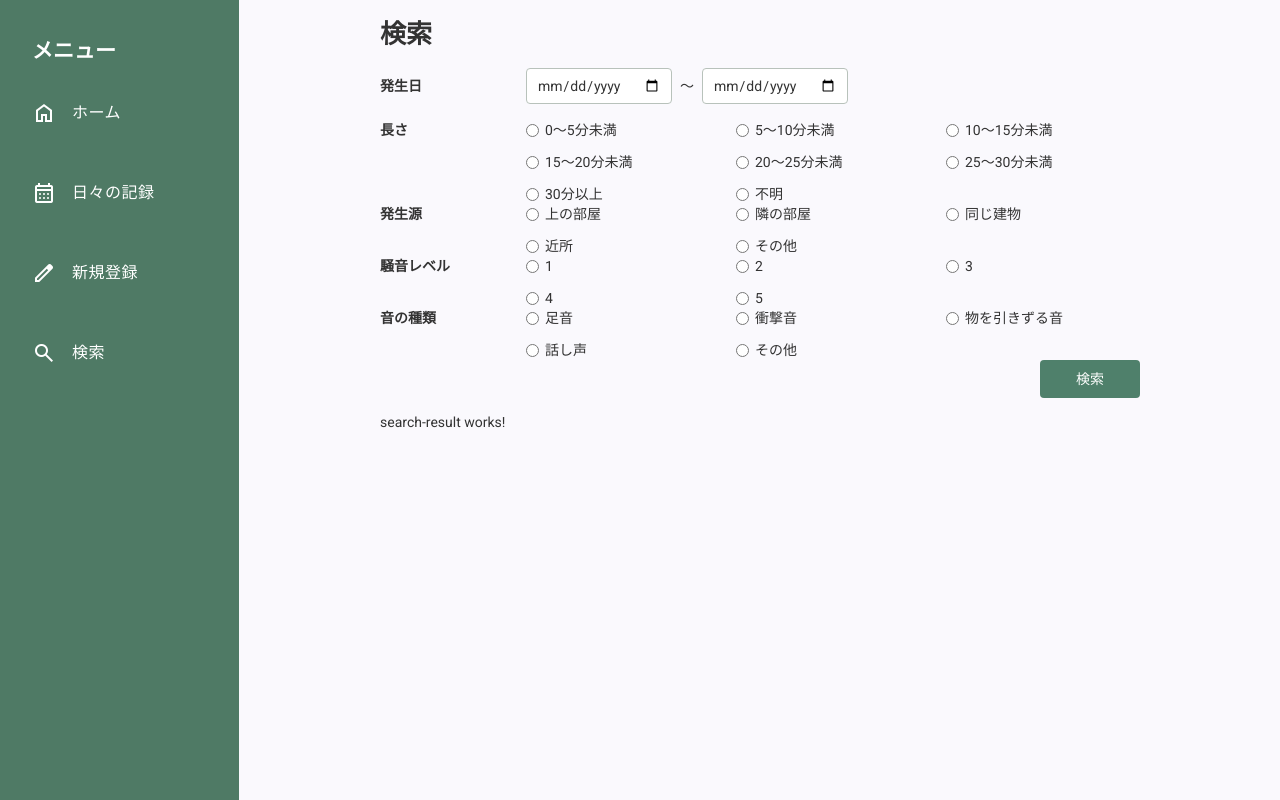
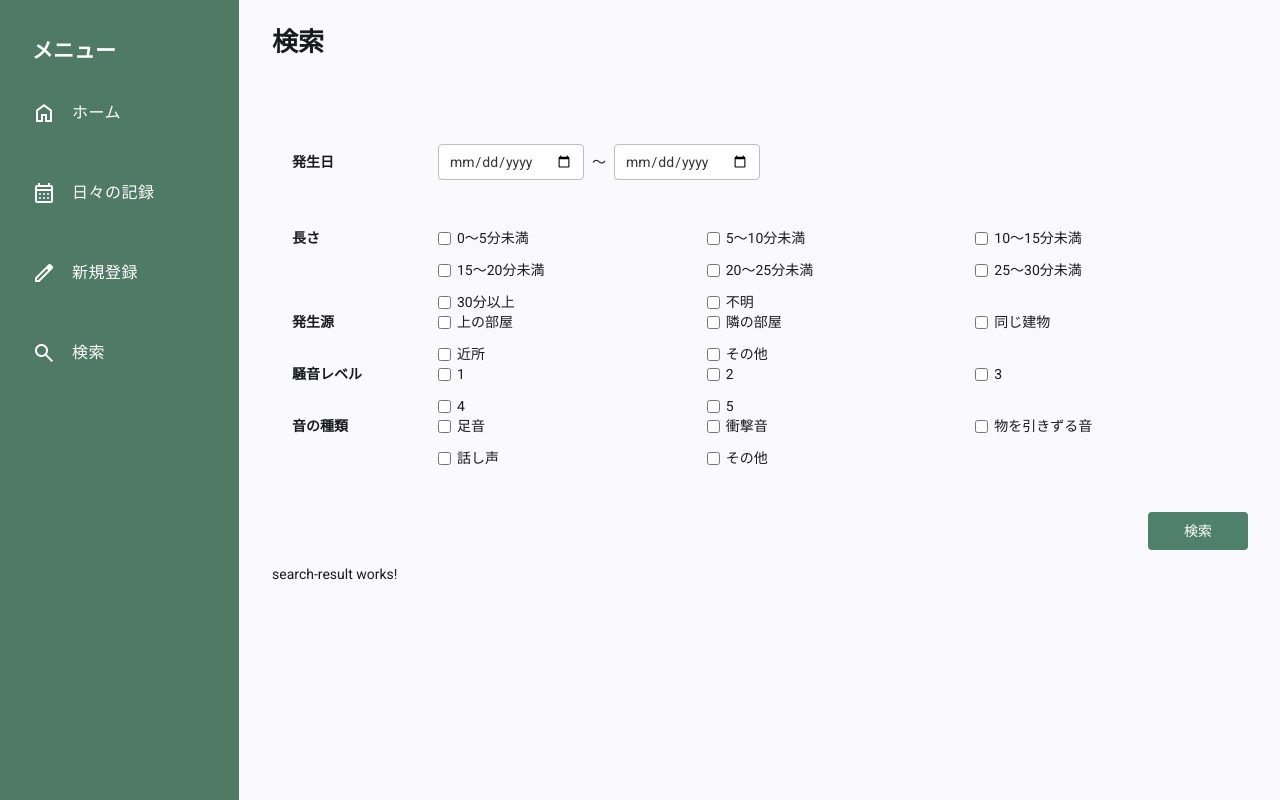
Before and after one commit to k5-mina/life-log-frontend, an Angular app: page /search in a window 1280 px wide. Built offline with nearby package versions, Linux system fonts and the light colour scheme.

Commit message:
検索条件画面をFormsModuleからReactiveFormsに移行

```diff
--- a/src/app/features/search/search-condition/search-condition.html
+++ b/src/app/features/search/search-condition/search-condition.html
@@ -1,6 +1,6 @@
 <section class="search-condtion">
-  <form class="seach-form">
-    <div class="search-condtions">
+  <form class="search-form" [formGroup]="searchCondition">
+    <div class="search-conditions">
       <div class="search-row">
         <label for="date-from">発生日</label>
 
@@ -9,19 +9,12 @@
             class="date-input"
             id="date-from"
             type="date"
-            name="date-from"
-            [(ngModel)]="searchCondition.dateFrom"
+            formControlName="occurrenceDateFrom"
           />
 
           <span>～</span>
 
-          <input
-            class="date-input"
-            id="date-to"
-            type="date"
-            name="date-to"
-            [(ngModel)]="searchCondition.dateTo"
-          />
+          <input class="date-input" id="date-to" type="date" formControlName="occurrenceDateTo" />
         </div>
       </div>
 
@@ -29,45 +22,17 @@
         <legend>長さ</legend>
 
         <div class="button-row-options">
+          @for (option of durationOptions; track option) {
             <label class="choice">
-            <input type="radio" name="duration-category" value="0～5分未満" />
-            0～5分未満
+              <input
+                type="checkbox"
+                [value]="option"
+                [checked]="searchCondition.controls.durationCategoryes.value.includes(option)"
+                (change)="onDurationChange($event)"
+              />
+              {{ option }}
             </label>
-
-          <label class="choice">
-            <input type="radio" name="duration-category" value="5～10分未満" />
-            5～10分未満
-          </label>
-
-          <label class="choice">
-            <input type="radio" name="duration-category" value="10～15分未満" />
-            10～15分未満
-          </label>
-
-          <label class="choice">
-            <input type="radio" name="duration-category" value="15～20分未満" />
-            15～20分未満
-          </label>
-
-          <label class="choice">
-            <input type="radio" name="duration-category" value="20～25分未満" />
-            20～25分未満
-          </label>
-
-          <label class="choice">
-            <input type="radio" name="duration-category" value="25～30分未満" />
-            25～30分未満
-          </label>
-
-          <label class="choice">
-            <input type="radio" name="duration-category" value="30分以上" />
-            30分以上
-          </label>
-
-          <label class="choice">
-            <input type="radio" name="duration-category" value="不明" />
-            不明
-          </label>
+          }
         </div>
       </div>
 
@@ -75,30 +40,17 @@
         <legend>発生源</legend>
 
         <div class="button-row-options">
+          @for (option of sourceOptions; track option) {
             <label class="choice">
-            <input type="radio" name="occurrence-source" value="上の部屋" />
-            上の部屋
+              <input
+                type="checkbox"
+                [value]="option"
+                [checked]="searchCondition.controls.occurrenceSources.value.includes(option)"
+                (change)="onSourceChange($event)"
+              />
+              {{ option }}
             </label>
-
-          <label class="choice">
-            <input type="radio" name="occurrence-source" value="隣の部屋" />
-            隣の部屋
-          </label>
-
-          <label class="choice">
-            <input type="radio" name="occurrence-source" value="同じ建物" />
-            同じ建物
-          </label>
-
-          <label class="choice">
-            <input type="radio" name="occurrence-source" value="近所" />
-            近所
-          </label>
-
-          <label class="choice">
-            <input type="radio" name="occurrence-source" value="その他" />
-            その他
-          </label>
+          }
         </div>
       </fieldset>
 
@@ -106,30 +58,17 @@
         <legend>騒音レベル</legend>
 
         <div class="button-row-options">
+          @for (option of noiseLevelOptions; track option) {
             <label class="choice">
-            <input type="radio" name="noise-level" value="1" />
-            1
+              <input
+                type="checkbox"
+                [value]="option"
+                [checked]="searchCondition.controls.noiseLevels.value.includes(option)"
+                (change)="onNoiseLevelChange($event)"
+              />
+              {{ option }}
             </label>
-
-          <label class="choice">
-            <input type="radio" name="noise-level" value="2" />
-            2
-          </label>
-
-          <label class="choice">
-            <input type="radio" name="noise-level" value="3" />
-            3
-          </label>
-
-          <label class="choice">
-            <input type="radio" name="noise-level" value="4" />
-            4
-          </label>
-
-          <label class="choice">
-            <input type="radio" name="noise-level" value="5" />
-            5
-          </label>
+          }
         </div>
       </fieldset>
 
@@ -137,30 +76,17 @@
         <legend>音の種類</legend>
 
         <div class="button-row-options">
+          @for (option of soundTypeOptions; track option) {
             <label class="choice">
-            <input type="radio" name="noise-types" value="足音" />
-            足音
+              <input
+                type="checkbox"
+                [value]="option"
+                [checked]="searchCondition.controls.soundTypes.value.includes(option)"
+                (change)="onSoundTypesChange($event)"
+              />
+              {{ option }}
             </label>
-
-          <label class="choice">
-            <input type="radio" name="noise-types" value="衝撃音" />
-            衝撃音
-          </label>
-
-          <label class="choice">
-            <input type="radio" name="noise-types" value="物を引きずる音" />
-            物を引きずる音
-          </label>
-
-          <label class="choice">
-            <input type="radio" name="noise-types" value="話し声" />
-            話し声
-          </label>
-
-          <label class="choice">
-            <input type="radio" name="noise-types" value="その他" />
-            その他
-          </label>
+          }
         </div>
       </fieldset>
     </div>
--- a/src/app/features/search/search-condition/search-condition.scss
+++ b/src/app/features/search/search-condition/search-condition.scss
@@ -6,15 +6,13 @@
 
 .search-conditions {
   padding: 20px;
-  border: 1px solid #ccc;
-  border-radius: 4px;
 }
 
 .search-row {
   display: flex;
   align-items: center;
   gap: 16px;
-  margin-bottom: 16px;
+  margin: 48px auto;
 }
 
 .search-row > label {
@@ -53,9 +51,8 @@
   margin: 0;
   padding: 0 0 0 146px;
   border: 0;
-}
 
-.button-row legend {
+  legend {
     position: absolute;
     top: 0;
     left: 0;
@@ -63,27 +60,28 @@
     padding: 0;
     font-weight: bold;
   }
+}
 
 .button-row-options {
   display: grid;
   grid-template-columns: repeat(3, minmax(0, 1fr));
   gap: 12px 16px;
   min-width: 0;
-}
 
-.button-row-options .choice {
+  .choice {
     display: inline-flex;
     align-items: center;
     gap: 6px;
     margin: 0;
     white-space: nowrap;
     font-weight: normal;
-}
 
-.button-row-options .choice input {
+    input {
       flex: 0 0 auto;
       margin: 0;
       accent-color: #668b78;
+    }
+  }
 }
 
 .search-actions {
--- a/src/app/features/search/search-condition/search-condition.ts
+++ b/src/app/features/search/search-condition/search-condition.ts
@@ -1,15 +1,93 @@
 import { Component } from '@angular/core';
-import { FormsModule } from '@angular/forms';
+import { FormControl, FormGroup, ReactiveFormsModule } from '@angular/forms';
 
 @Component({
-  imports: [FormsModule],
+  imports: [ReactiveFormsModule],
   selector: 'app-search-condition',
   styleUrl: './search-condition.scss',
   templateUrl: './search-condition.html',
 })
 export class SearchCondition {
-  searchCondition = {
-    dateFrom: '',
-    dateTo: '',
-  };
+  searchCondition = new FormGroup({
+    occurrenceDateFrom: new FormControl('', { nonNullable: true }),
+    occurrenceDateTo: new FormControl('', { nonNullable: true }),
+    durationCategoryes: new FormControl<string[]>([], { nonNullable: true }),
+    occurrenceSources: new FormControl<string[]>([], { nonNullable: true }),
+    noiseLevels: new FormControl<number[]>([], { nonNullable: true }),
+    soundTypes: new FormControl<string[]>([], { nonNullable: true }),
+  });
+
+  // 長さ選択肢
+  readonly durationOptions = [
+    '0～5分未満',
+    '5～10分未満',
+    '10～15分未満',
+    '15～20分未満',
+    '20～25分未満',
+    '25～30分未満',
+    '30分以上',
+    '不明',
+  ];
+
+  // 発生源選択肢
+  readonly sourceOptions = ['上の部屋', '隣の部屋', '同じ建物', '近所', 'その他'];
+
+  // 騒音レベル選択肢
+  readonly noiseLevelOptions = [1, 2, 3, 4, 5];
+
+  // 音の種類選択肢
+  readonly soundTypeOptions = ['足音', '衝撃音', '物を引きずる音', '話し声', 'その他'];
+
+  onDurationChange(event: Event): void {
+    const input = event.target as HTMLInputElement;
+    const durationCategoryes = this.searchCondition.controls.durationCategoryes;
+
+    const values = durationCategoryes.value;
+
+    if (input.checked) {
+      durationCategoryes.setValue([...values, input.value]);
+    } else {
+      durationCategoryes.setValue(values.filter((value) => value !== input.value));
+    }
+  }
+
+  onSourceChange(event: Event): void {
+    const input = event.target as HTMLInputElement;
+    const occurrenceSources = this.searchCondition.controls.occurrenceSources;
+
+    const values = occurrenceSources.value;
+
+    if (input.checked) {
+      occurrenceSources.setValue([...values, input.value]);
+    } else {
+      occurrenceSources.setValue(values.filter((value) => value !== input.value));
+    }
+  }
+
+  onNoiseLevelChange(event: Event): void {
+    const input = event.target as HTMLInputElement;
+    const noiseLevels = this.searchCondition.controls.noiseLevels;
+
+    const values = noiseLevels.value;
+    const value = Number(input.value);
+
+    if (input.checked) {
+      noiseLevels.setValue([...values, value]);
+    } else {
+      noiseLevels.setValue(values.filter((value) => value !== value));
+    }
+  }
+
+  onSoundTypesChange(event: Event): void {
+    const input = event.target as HTMLInputElement;
+    const soundTypes = this.searchCondition.controls.soundTypes;
+
+    const values = soundTypes.value;
+
+    if (input.checked) {
+      soundTypes.setValue([...values, input.value]);
+    } else {
+      soundTypes.setValue(values.filter((value) => value !== input.value));
+    }
+  }
 }
--- a/src/app/features/search/search.scss
+++ b/src/app/features/search/search.scss
@@ -1,7 +1,5 @@
 .search {
-  max-width: 760px;
-  margin: 0 auto;
-  color: #333;
+  padding: 8px;
 }
 
 .search h1 {
```
Lines whose indentation alone changed are shown as unchanged.
